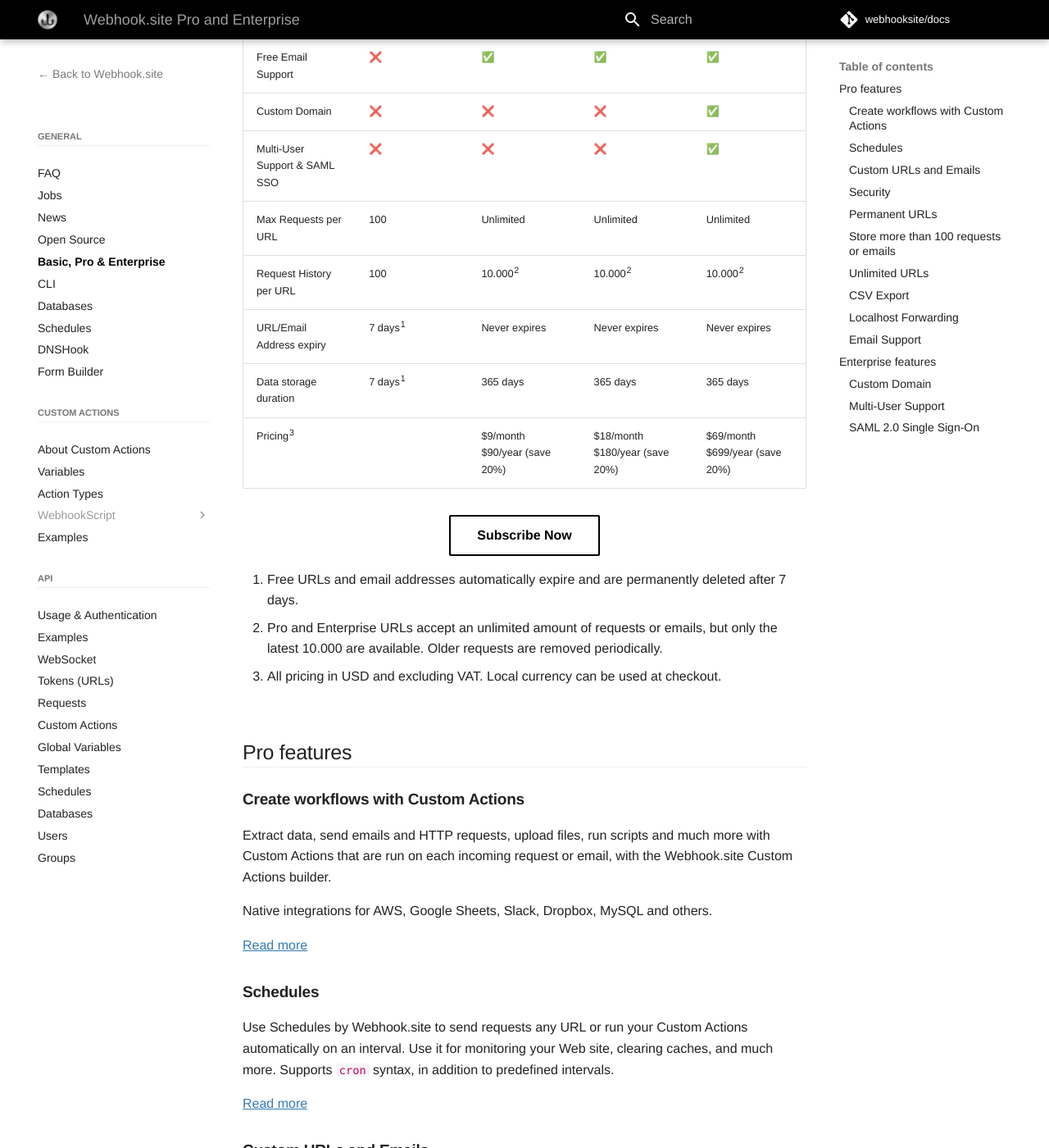
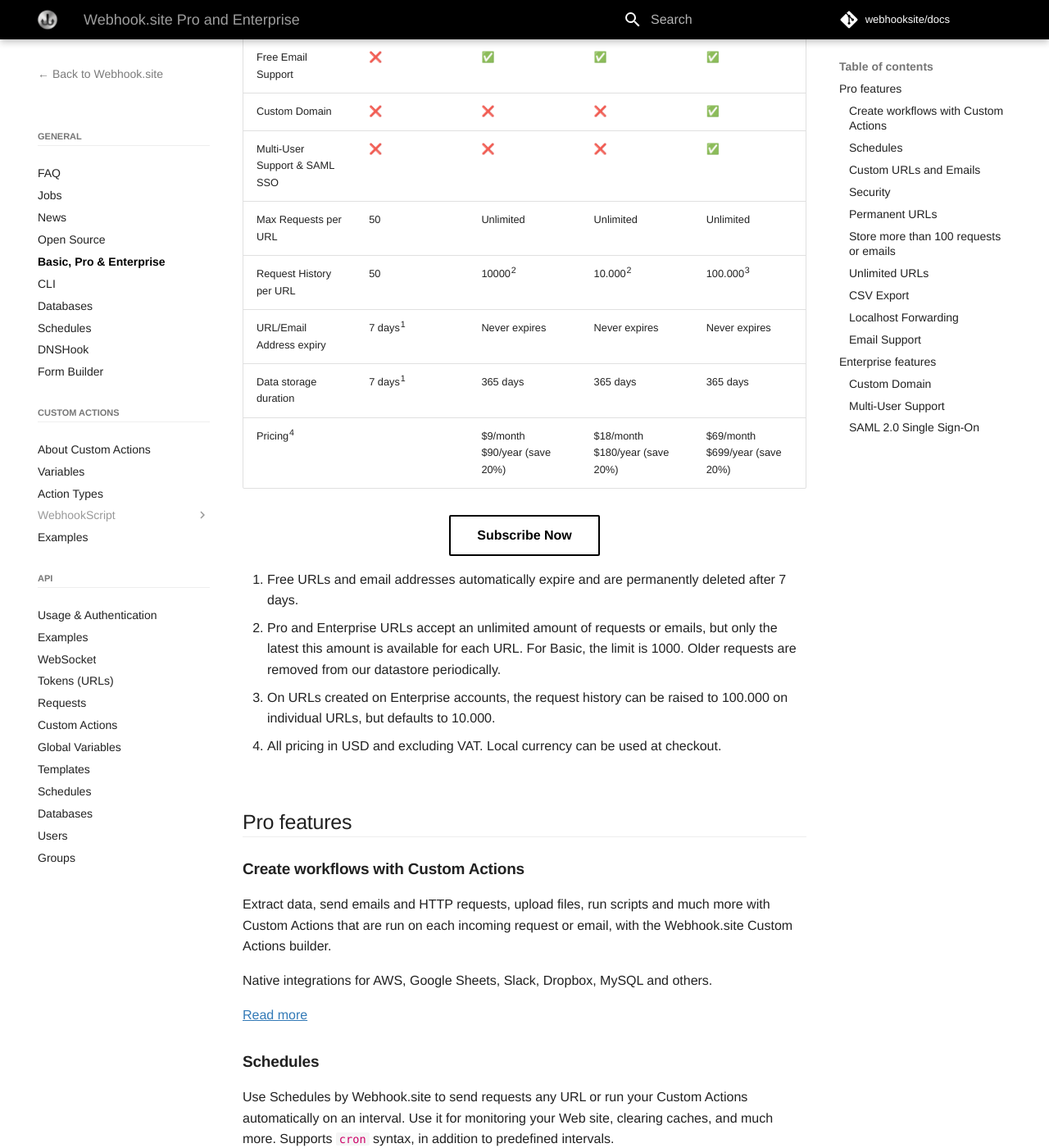
Before and after one commit to webhooksite/docs, an MkDocs documentation site: the page built from docs/pro.markdown, in a window 1280 px wide and 1400 px high, scrolled down 629 px. Shown: the whole window at 82% size. Built offline with MkDocs 1.6.1 and Material for MkDocs 9.7.7, drawn with Linux system fonts in a browser that asks for light colours; comment, search, counter and statistics services are not loaded.

Commit message:
Update docs

```diff
--- a/docs/pro.markdown
+++ b/docs/pro.markdown
@@ -36,11 +36,11 @@
 | Free Email Support                                              | ❌      | ✅                           | ✅                            | ✅                             |
 | Custom Domain                                                   | ❌      | ❌                           | ❌                            | ✅                             |
 | Multi-User Support & SAML SSO                                   | ❌      | ❌                           | ❌                            | ✅                             |
-| Max Requests per URL                                            | 100      | Unlimited                    | Unlimited                     | Unlimited                      |
-| Request History per URL                                         | 100     | 10.000<sup>2</sup>            | 10.000<sup>2</sup>            | 10.000<sup>2</sup>                     |
+| Max Requests per URL                                            | 50      | Unlimited                    | Unlimited                      | Unlimited                      |
+| Request History per URL                                         | 50      | 10000<sup>2</sup>            | 10.000<sup>2</sup>            | 100.000<sup>3</sup>                     |
 | URL/Email Address expiry                                        | 7 days<sup>1</sup> | Never expires                | Never expires       | Never expires                  |
 | Data storage duration                                           | 7 days<sup>1</sup> | 365 days                     | 365 days            | 365 days                       |
-| Pricing<sup>3</sup>                                             |         | $9/month $90/year (save 20%) | $18/month $180/year (save 20%) | $69/month $699/year (save 20%) |
+| Pricing<sup>4</sup>                                             |         | $9/month $90/year (save 20%) | $18/month $180/year (save 20%) | $69/month $699/year (save 20%) |
 
 
 <div class="center">
@@ -48,7 +48,8 @@
 </div>
 
 1. Free URLs and email addresses automatically expire and are permanently deleted after 7 days.
-2. Pro and Enterprise URLs accept an unlimited amount of requests or emails, but only the latest 10.000 are available. Older requests are removed periodically.
+2. Pro and Enterprise URLs accept an unlimited amount of requests or emails, but only the latest this amount is available for each URL. For Basic, the limit is 1000. Older requests are removed from our datastore periodically.
+3. On URLs created on Enterprise accounts, the request history can be raised to 100.000 on individual URLs, but defaults to 10.000.
 3. All pricing in USD and excluding VAT. Local currency can be used at checkout.
 
 
```
Also changed, not shown: docs/api/requests.md (+1 -2 lines), docs/news.markdown (+11 -0 lines).
